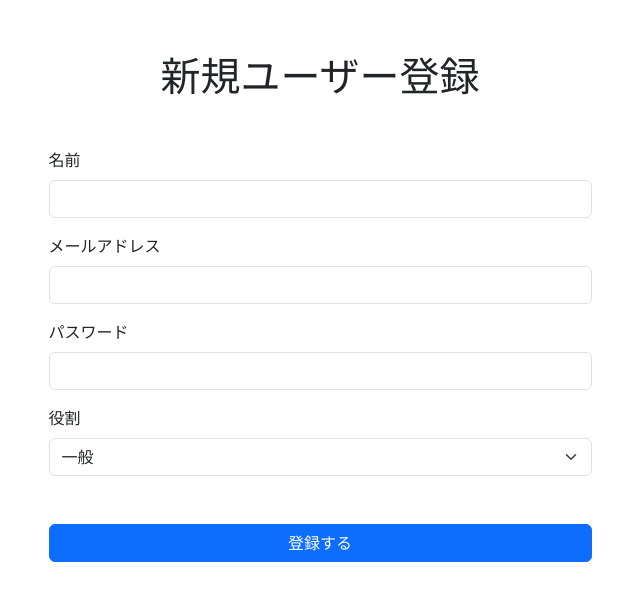
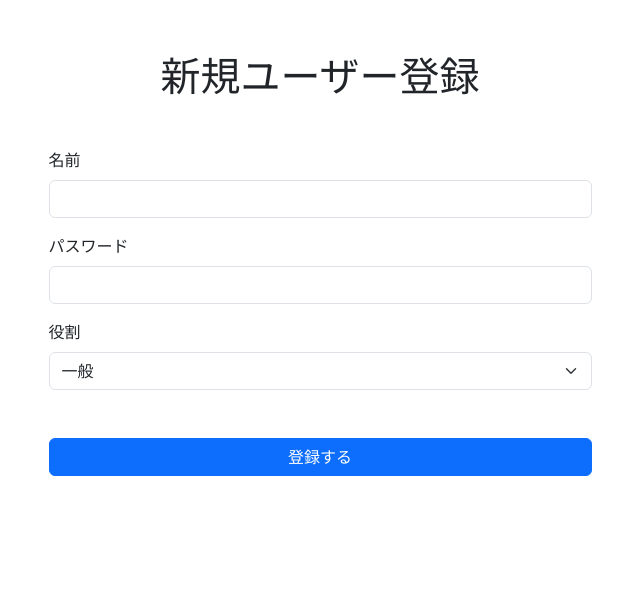
Before and after one commit to yskf-recurrent01/tennis_plus, a PHP site: page /user_add.php in a window 1280 px wide. Shown: the part 56-657 px from the top of the page, without its empty margins (320-960 px from the left). Run offline with PHP 8.4, Linux system fonts and the light colour scheme.

Commit message:
フォーム修正

```diff
--- a/finish/delete.php
+++ b/finish/delete.php
@@ -2,7 +2,6 @@
 date_default_timezone_set('Asia/Tokyo');
 $id = $_POST['id'];
 $pass = $_POST['pass'];
-
 
 if ($id === '' | $pass === '') {
   header('location:bbs.php');
--- a/finish/user_add.php
+++ b/finish/user_add.php
@@ -24,10 +24,6 @@
               <input type="text" name="name" id="name" class="form-control" required>
             </div>
             <div class="mb-3">
-              <label for="email" class="form-label">メールアドレス</label>
-              <input type="email" name="email" id="email" class="form-control" required>
-            </div>
-            <div class="mb-3">
               <label for="password" class="form-label">パスワード</label>
               <input type="password" name="password" id="password" class="form-control" required>
             </div>
@@ -39,7 +35,7 @@
               </select>
             </div>
             <div class="d-grid gap-2">
-              <button type="submit" class="btn btn-primary">登録する</button>
+              <input type="submit" class="btn btn-primary" value="登録する">
             </div>
           </div>
         </div>
```
